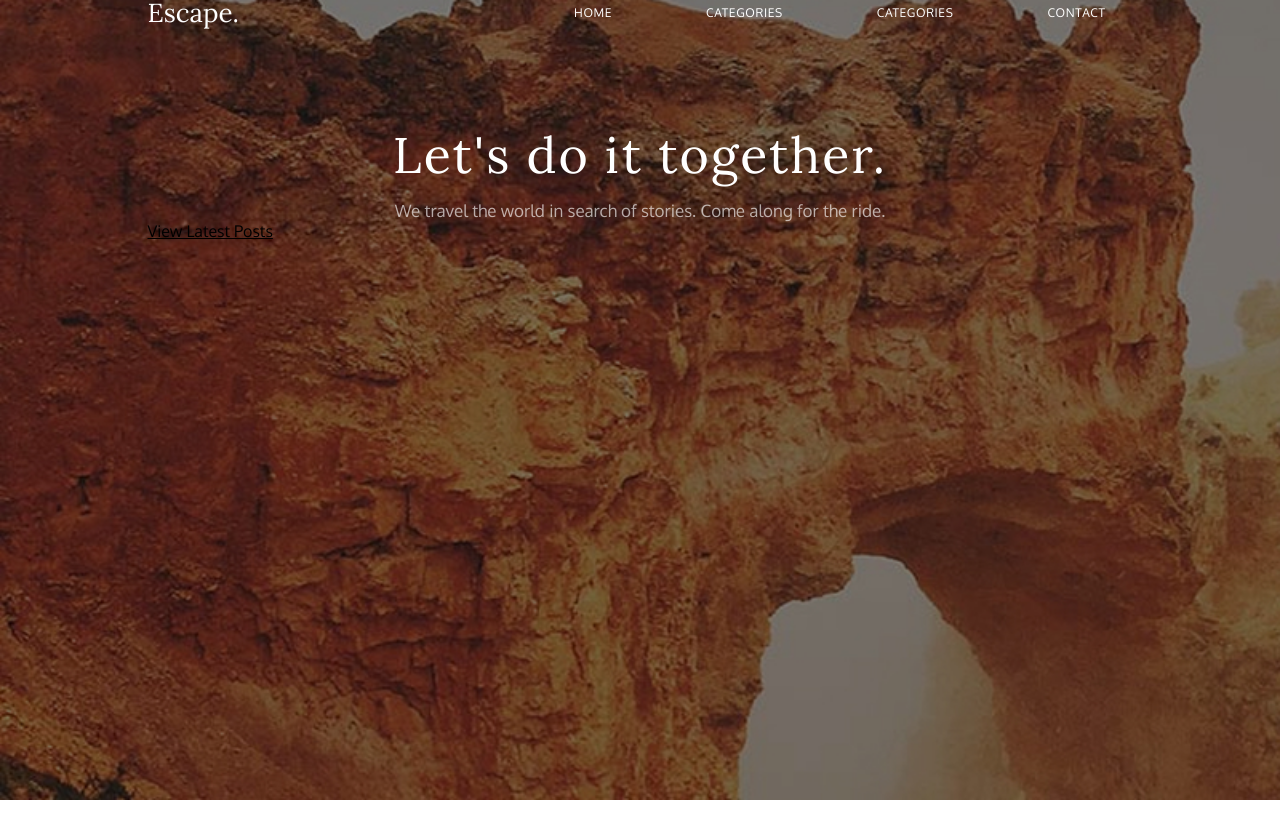
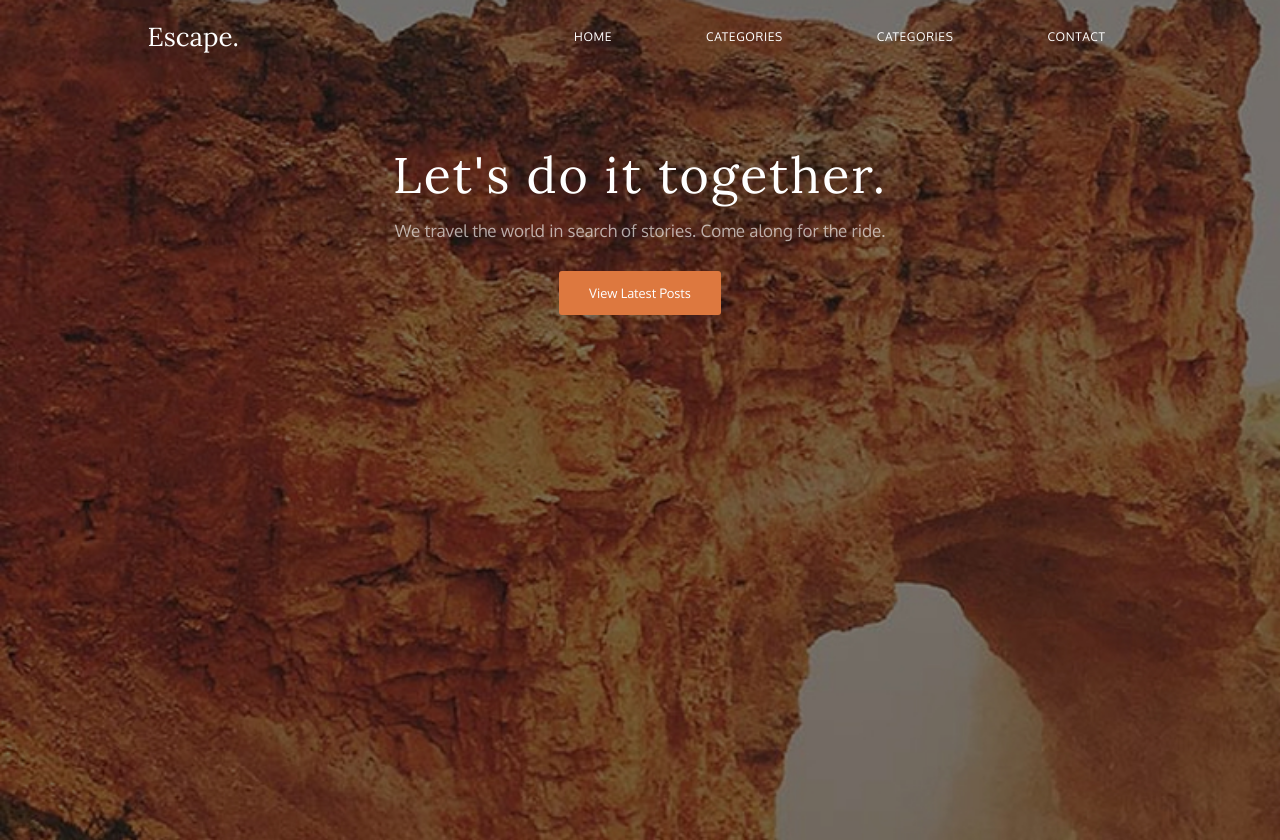
Before and after one commit to Marisabellka/Escape, a plain HTML site: page index.html in a window 1280 px wide. Before the commit the page ends 800 px from the top, so only its background shows below. Drawn offline with Linux system fonts and the light colour scheme.

Commit message:
Update style.css

```diff
--- a/style.css
+++ b/style.css
@@ -18,6 +18,11 @@ body{
     top: 0;
     left: 0;
     width: 100%;
+    min-height: 74px;
+    margin: 0 auto;
+    display: flex;
+    justify-content: center;
+    align-items: center;
 
 }
 .container {
@@ -86,6 +91,10 @@ padding: 27px;
     min-height: 100vh;
     background-image: url(./foto/fons_hero.jpg);
     background-size: cover;
+    text-align: center;
+    padding: 20px;
+
+
 }
 .hero-page__title {
 
@@ -108,4 +117,20 @@ line-height: 20px; /* 117.647% */
 margin-top: 20px;
 }
 .hero-page__link {
+    color: #FFF;
+    text-align: center;
+    font-family: Oxygen;
+    font-size: 13px;
+    font-weight: 400;
+    line-height: 20px; /* 153.846% */
+    text-decoration: none;
+    border-radius: 3px;
+background: #DD783F;
+display: inline-block;
+padding: 12px 30px;
+margin: 30px;
 }
+
+.hero-page__link:visited{
+    color: #fff;
+}
```
